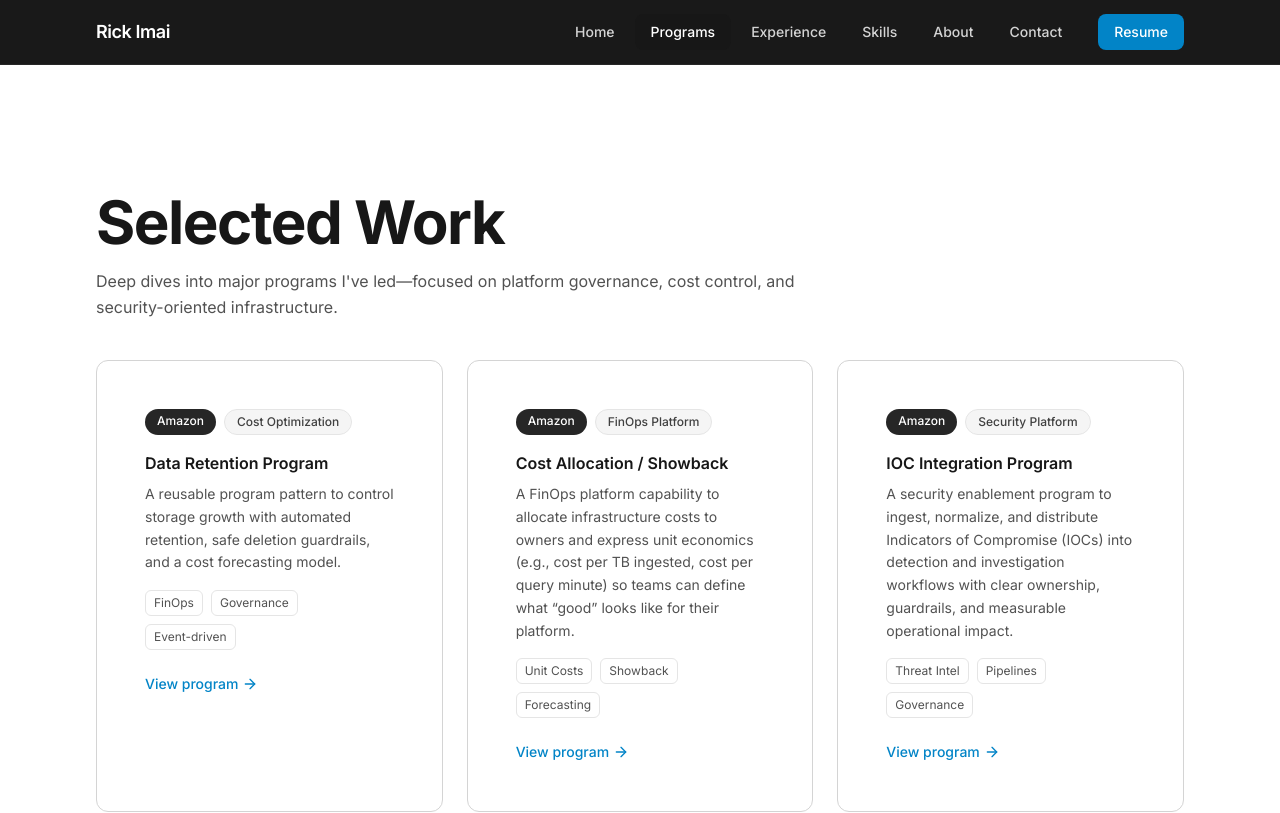
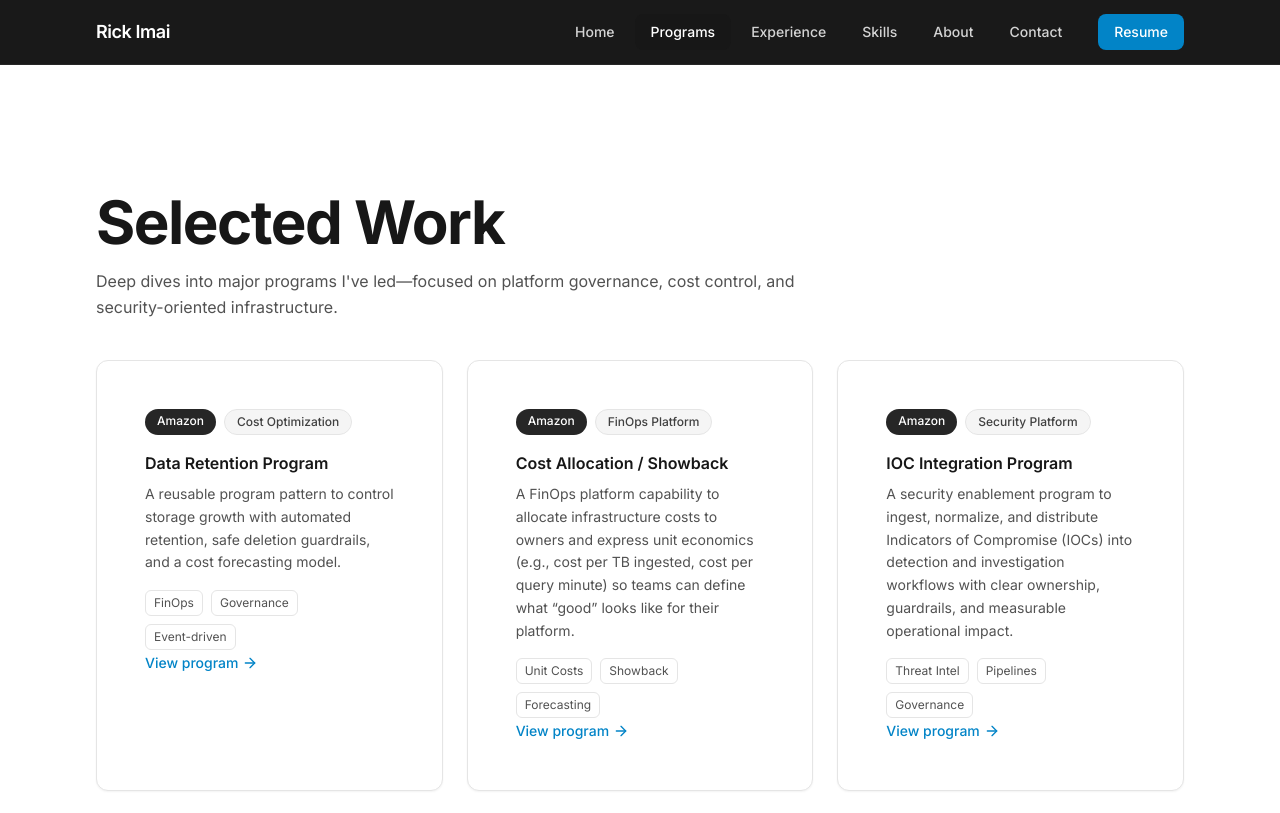
Before and after one commit to Rickimai/rickimai-site, a Next.js app: page /programs in a window 1280 px wide. Shown: the top 813 px of the page. Built offline with nearby package versions, Linux system fonts and the light colour scheme.

Commit message:
fixed formatting on program page

```diff
--- a/src/app/programs/page.tsx
+++ b/src/app/programs/page.tsx
@@ -66,16 +66,9 @@ function ProgramCard({ p }: { p: Program }) {
   return (
     <Link
       href={p.href}
-      className="
-        card group block overflow-hidden bg-white
-        border border-neutral-300
-        transition
-        hover:-translate-y-0.5
-        hover:border-neutral-400
-        hover:shadow-md
-        "
+      className="card group block overflow-hidden bg-white border border-neutral-200 shadow-sm transition hover:-translate-y-0.5 hover:shadow-md"
     >
-      <div className="p-6">
+      <div className="p-6 h-full flex-col">
         {/* Labels */}
         <div className="flex flex-wrap gap-2">
           <span className="rounded-full bg-neutral-800 px-3 py-1 text-xs font-medium text-white">
@@ -143,12 +136,12 @@ function ProgramCard({ p }: { p: Program }) {
         )}
 
         {/* CTA */}
-        <div className="mt-6 inline-flex items-center text-sm font-medium text-primary-600">
+        <div className="mt-6 mt-auto inline-flex items-center text-sm font-medium text-primary-600">
           View program <ArrowRight className="ml-1 h-4 w-4" />
         </div>
       </div>
     </Link>
-  );
+      );
 }
 
 export default function ProgramsPage() {
```
